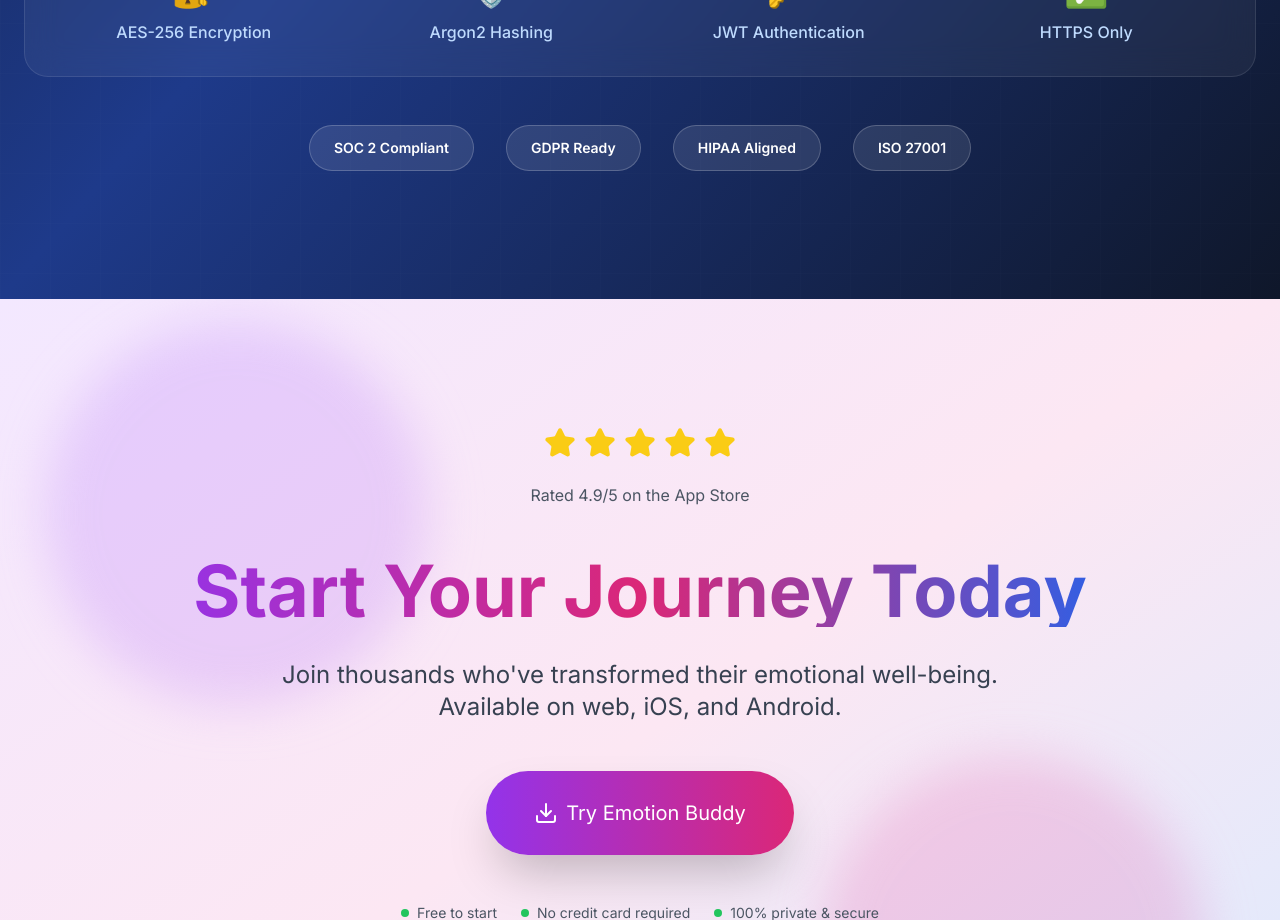
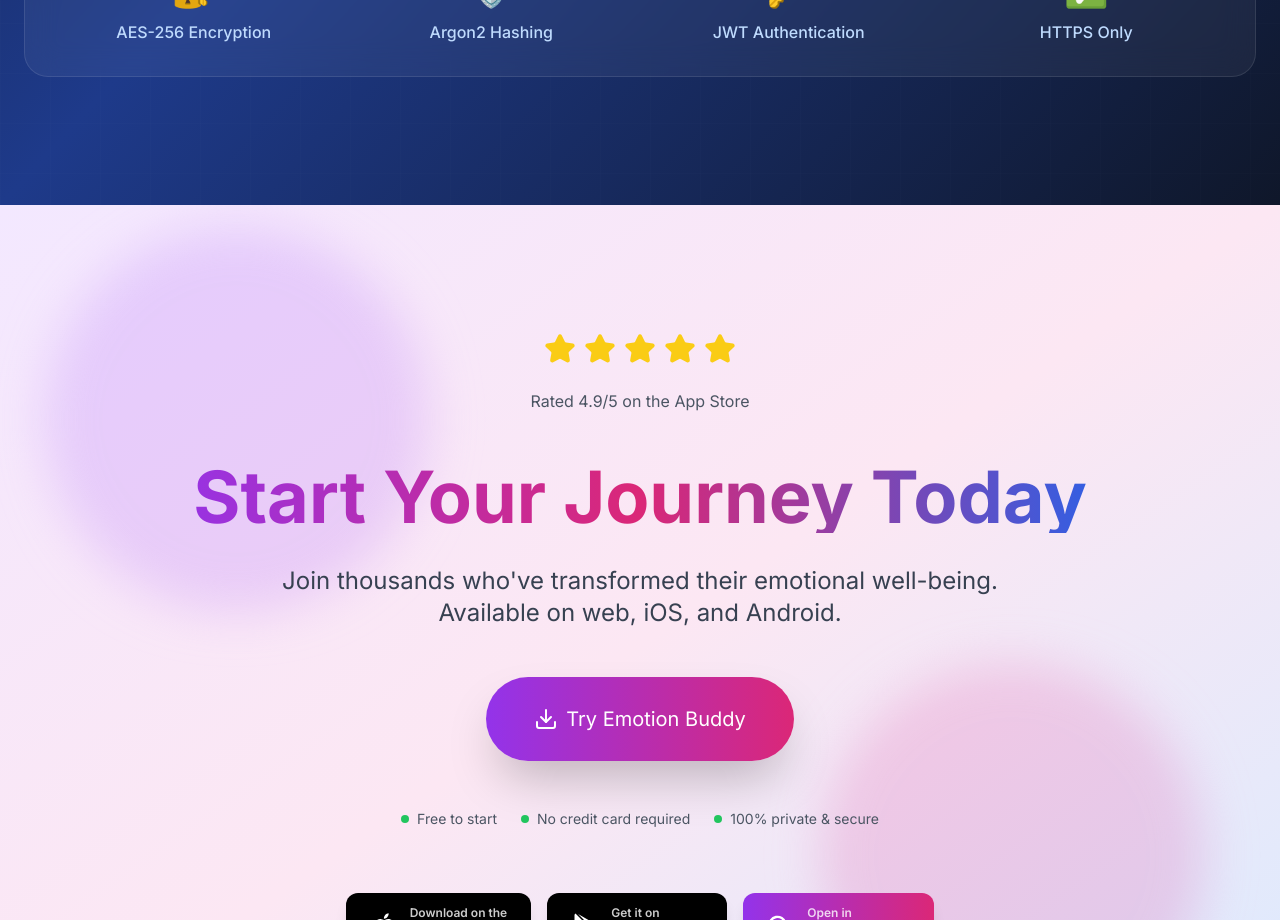
Before and after one commit to Sakshamgupta20/emotion-buddy-website, a Next.js app: page / in a window 1280 px wide. Shown: the part 11080-12000 px from the top of the page. Built offline with nearby package versions, Linux system fonts and the light colour scheme.

Commit message:
Update page.tsx

```diff
--- a/app/page.tsx
+++ b/app/page.tsx
@@ -89,11 +89,7 @@ function HeroSection() {
               transition={{ duration: 0.6, delay: 0.3 }}
               className="flex flex-col sm:flex-row gap-4 justify-center lg:justify-start mb-8 md:mb-12"
             >
-              <a
-                href="https://apps.apple.com/us/app/emotion-buddy/id6755134472"
-                target="_blank"
-                rel="noopener noreferrer"
-              >
+              <a href="#download">
                 <motion.button
                   whileHover={{ scale: 1.05 }}
                   whileTap={{ scale: 0.95 }}
@@ -418,9 +414,7 @@ function ChatFeatureSection() {
             Start a conversation that understands you
           </p>
           <motion.a
-            href="https://app.emotionbuddy.ai/"
-            target="_blank"
-            rel="noopener noreferrer"
+            href="#download"
             whileHover={{ scale: 1.05 }}
             whileTap={{ scale: 0.95 }}
             className="inline-block bg-gradient-to-r from-purple-600 to-pink-600 hover:from-purple-700 hover:to-pink-700 text-white px-10 py-5 rounded-2xl font-bold text-lg shadow-2xl hover:shadow-purple-500/50 transition-all"
@@ -682,7 +676,7 @@ function MoodTrackingSection() {
           initial={{ opacity: 0, y: 40 }}
           animate={isInView ? { opacity: 1, y: 0 } : { opacity: 0, y: 40 }}
           transition={{ duration: 0.8, delay: 1.3 }}
-          className="mt-20 grid grid-cols-3 gap-8 max-w-4xl mx-auto"
+          className="mt-20 grid grid-cols-1 sm:grid-cols-3 gap-8 max-w-4xl mx-auto"
         >
           {[
             { icon: Target, label: '40+ Emotions', value: 'Tracked' },
@@ -1114,9 +1108,7 @@ function AnalyticsSection() {
             Turn your journal into a powerful tool for self-discovery
           </p>
           <motion.a
-            href="https://app.emotionbuddy.ai/"
-            target="_blank"
-            rel="noopener noreferrer"
+            href="#download"
             whileHover={{ scale: 1.05 }}
             whileTap={{ scale: 0.95 }}
             className="inline-block bg-gradient-to-r from-purple-600 to-pink-600 hover:from-purple-700 hover:to-pink-700 text-white px-10 py-5 rounded-2xl font-bold text-lg shadow-2xl hover:shadow-purple-500/50 transition-all"
@@ -1284,9 +1276,7 @@ function InsightsSection() {
               </p>
             </div>
             <motion.a
-              href="https://app.emotionbuddy.ai/"
-              target="_blank"
-              rel="noopener noreferrer"
+              href="#download"
               whileHover={{ scale: 1.05 }}
               whileTap={{ scale: 0.95 }}
               className="flex-shrink-0 bg-gradient-to-r from-orange-600 to-red-600 hover:from-orange-700 hover:to-red-700 text-white px-8 py-4 rounded-2xl font-bold shadow-lg hover:shadow-orange-500/50 transition-all whitespace-nowrap"
@@ -1662,20 +1652,6 @@ function SecuritySection() {
             ))}
           </div>
         </motion.div>
-
-        {/* Trust badges */}
-        <motion.div
-          initial={{ opacity: 0 }}
-          animate={isInView ? { opacity: 1 } : { opacity: 0 }}
-          transition={{ delay: 1.2 }}
-          className="mt-12 flex justify-center items-center gap-8 flex-wrap"
-        >
-          {['SOC 2 Compliant', 'GDPR Ready', 'HIPAA Aligned', 'ISO 27001'].map((badge, i) => (
-            <div key={i} className="px-6 py-3 bg-white/10 rounded-full text-sm font-semibold border border-white/20">
-              {badge}
-            </div>
-          ))}
-        </motion.div>
       </div>
     </section>
   )
```
